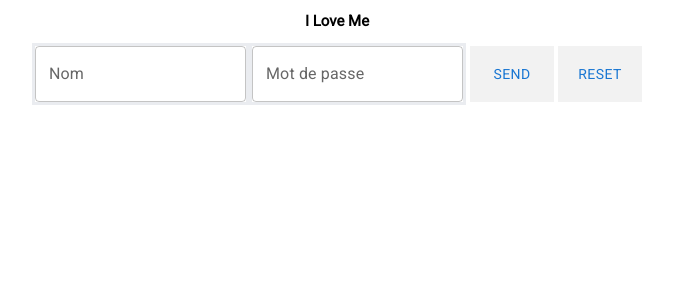
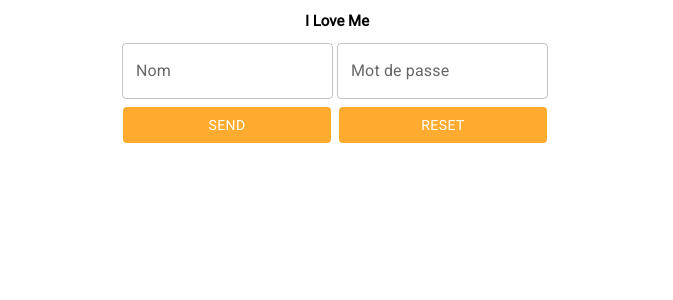
Before and after one commit to TianaNanta/e-trosa, a React (Create React App) app in the folder frontend/my-app/: page / in a window 1280 px wide. Shown: the top 300 px of the page, without its empty margins (303-976 px from the left). Built offline with nearby package versions, Linux system fonts and the light colour scheme.

Commit message:
Custom button css, adding height inside space

```diff
--- a/frontend/my-app/src/App.styled.ts
+++ b/frontend/my-app/src/App.styled.ts
@@ -33,19 +33,22 @@ export const CenterBox = styled(Box)`
         flex-direction: row;
     }
 
-
 `
 export const BorderBox = styled(Box)`
     border-style : solid;
-    border-width : 1;
+    border-width : 0;
     border-color: #eaecf0;
 `
-export const RowBox = styled(Box)`
-    display: flex;
-    flex-direction: row;
+
+export const BorderBoxRadius = styled(BorderBox)`
+    border-radius: 10px;
 `
 
-export const ColumnBox = styled(Box)`
-    display: flex;
-    flex-direction: column;
+export const CenterBoxButton = styled(CenterBox)`
+    margin-top: ${props => props.theme.size(1) * 2}px;
+
+    @media ${device.Tablet} {
+        margin-top: ${props => props.theme.size(1) * 2}px;
+        margin-bottom: ${props => props.theme.size(1) * 2}px;
+    }
 `
--- a/frontend/my-app/src/App.tsx
+++ b/frontend/my-app/src/App.tsx
@@ -1,7 +1,7 @@
 import React, {useState} from 'react';
 import Input from './components/input/input';
 import StyledButton from './components/buttons/button';
-import { CenterBox, BorderBox, RowBox, ColumnBox } from './App.styled';
+import { CenterBox, BorderBox, CenterBoxButton, BorderBoxRadius } from './App.styled';
 import { ThemeProvider } from 'styled-components';
 import theme from './core/theme/index';
 import DarkTheme  from './core/theme/theme2';
@@ -33,14 +33,22 @@ function App() {
             <BorderBox>
               <Input id={'name'} type={'text'} label={'Nom'} value={name} setValue={setName} />
             </BorderBox>
+              <Space size={1} height={1} />
             <BorderBox>
               <Input id={'password'} type={'password'} label={'Mot de passe'} value={password} setValue={setPassword} />
             </BorderBox>
-            <Space size={1} />
-              <StyledButton text={'send'} />
-              <Space size={1} />
-              <StyledButton text={'reset'} onClick={handleReset}/>
+            <Space size={1} height={1} />
         </CenterBox>
+        <CenterBoxButton>
+          <BorderBoxRadius>
+            <StyledButton text={'send'} />
+          </BorderBoxRadius>
+            <Space size={2} height={1} />
+          <BorderBoxRadius>
+            <StyledButton text={'reset'} onClick={handleReset} />
+          </BorderBoxRadius>
+            <Space size={1} height={1} />
+        </CenterBoxButton>
       </ThemeProvider>
     </>
 
--- a/frontend/my-app/src/components/buttons/button.style.ts
+++ b/frontend/my-app/src/components/buttons/button.style.ts
@@ -1,10 +1,23 @@
 import styled from 'styled-components';
-import { Box } from '@mui/material';
+import { Box, Button } from '@mui/material';
 import { IButton } from './button';
 
+const StyledButton = styled(Button)<IButton>`
+
+`
 
 export const BoxStyled = styled(Box)<IButton>`
     display: flex;
-    background-color: ${props => props.theme.themode.color4};
-    padding: 10px;
+    flex-wrap: wrap;
+    justify-content: center;
+    align-items: center;
+    width: ${props => props.theme.size(2) * 26}px;
+    /* padding: 0px ${props => props.theme.size(1) * 2}px; */
+
+
+    & .MuiButton-root {
+        color: #ffffff;
+        background-color: ${props => props.theme.themode.color2};
+        width: 100%;
+    }
 `
--- a/frontend/my-app/src/components/buttons/button.tsx
+++ b/frontend/my-app/src/components/buttons/button.tsx
@@ -1,6 +1,6 @@
+import { Button } from "@mui/material";
 import React from "react";
 import { BoxStyled } from "./button.style";
-import { Button } from "@mui/material";
 
 export interface IButton{
     text?: string,
@@ -12,11 +12,11 @@ export interface IButton{
 const StyledButton: React.FC<IButton> = ({ text, color, onClick}) => {
 
     return (
-        <BoxStyled color={color}>
-            <Button onClick={onClick}>
-            {text}
-            </Button>
-        </BoxStyled>
+            <BoxStyled onClick={onClick}>
+                <Button>
+                    {text}
+                </Button>
+            </BoxStyled>
     )
 }
 
--- a/frontend/my-app/src/components/space/space.style.ts
+++ b/frontend/my-app/src/components/space/space.style.ts
@@ -1,8 +1,10 @@
+import { height } from '@mui/system';
 import styled from 'styled-components';
 import { ISpace } from './space';
 
 const StyledSpace = styled.div<ISpace>`
     width: ${props => props.theme.size(props.size)}px;
+    margin-top: ${props => props.theme.size(props.height)}px;
     height: 100%;
 `
 
--- a/frontend/my-app/src/components/space/space.tsx
+++ b/frontend/my-app/src/components/space/space.tsx
@@ -1,12 +1,14 @@
+import { height } from "@mui/system";
 import React from "react";
 import StyledSpace from "./space.style";
 
 export interface ISpace {
     size: number;
+    height: number;
 }
 
-const Space: React.FC<ISpace> = ({ size }) => {
-    return <StyledSpace size={size} />
+const Space: React.FC<ISpace> = ({ size, height = 0 }) => {
+    return <StyledSpace size={size} height={height} />
 }
 
 export default Space
```
